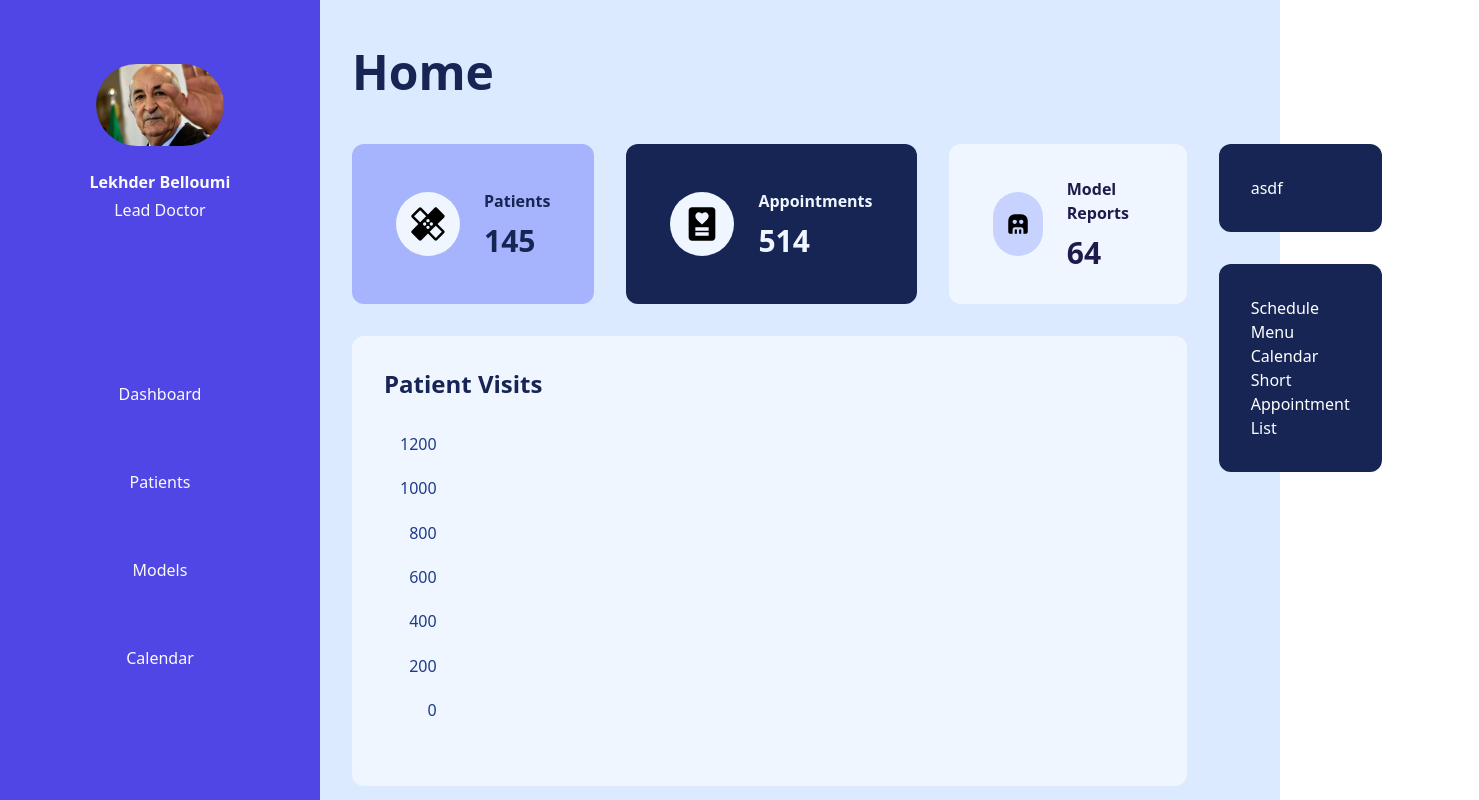
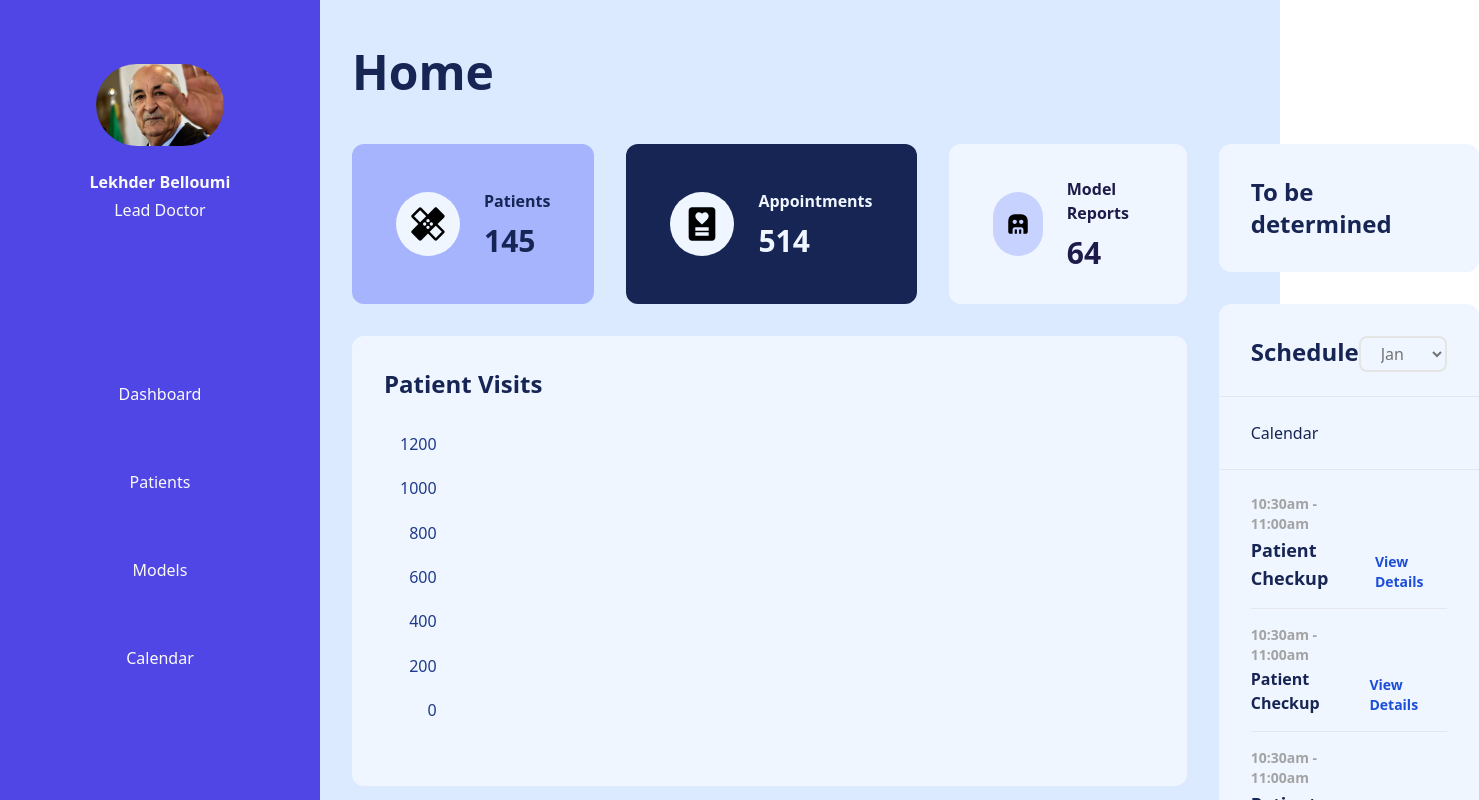
Before and after one commit to op-squad/front, a React (Vite) app: page /dashboard in a window 1280 px wide. Shown: the top 800 px of the page, 1479 px wide, since content can reach past the window. Built offline with nearby package versions, Linux system fonts and the light colour scheme.

Commit message:
add schedule inner code

```diff
--- /dev/null
+++ b/src/components/app/DropdownMenu.tsx
@@ -0,0 +1,17 @@
+export default function DropdownMenu() {
+  return (
+    <div className="border-solid">
+      <select
+        className="py-1 px-4 rounded-lg border-2 border-neutral-200 bg-blue-50 text-neutral-500"
+        name=""
+        id=""
+      >
+        <option value="">Jan</option>
+        <option value="">Feb</option>
+        <option value="">Mar</option>
+        <option value="">Apr</option>
+        <option value="">May</option>
+      </select>
+    </div>
+  );
+}
--- a/src/pages/Dashboard.tsx
+++ b/src/pages/Dashboard.tsx
@@ -1,6 +1,7 @@
 import Sidebar from "../components/app/Sidebar";
 import StatCard from "../components/app/dashboard/StatCard";
 // import MySvg from "../assets/stat_cards/1.svg";
+import DropdownMenu from "../components/app/DropdownMenu";
 
 export default function Dashboard() {
   return (
@@ -81,14 +82,58 @@ export default function Dashboard() {
               </div>
             </div>
             <div className="flex flex-col gap-8 basis-[35%] h-max">
-              <div className="bg-blue-950 rounded-xl text-white p-8">asdf</div>
-              <div className="bg-blue-950 rounded-xl text-white p-8">
-                <div>
-                  <p>Schedule</p>
-                  <div>Menu</div>
+              <div className="bg-blue-50 rounded-xl p-8">
+                <p className="font-extrabold text-2xl text-blue-950">
+                  To be determined
+                </p>
+              </div>
+              <div className="flex flex-col gap-6 bg-blue-50 text-blue-950 rounded-xl p-8">
+                <div className="flex justify-between">
+                  <p className="font-extrabold text-2xl text-blue-950">
+                    Schedule
+                  </p>
+                  <DropdownMenu />
                 </div>
-                <div>Calendar</div>
-                <div>Short Appointment List</div>
+                <hr className="mx-[-32px]" />
+                <div>Calendar</div> {/*todo later*/}
+                <hr className="mx-[-32px]" />
+                <div className="flex flex-col gap-4">
+                  <div className="flex justify-between items-end">
+                    <div className="flex flex-col gap-0.5">
+                      <p className="text-sm font-bold text-neutral-400">
+                        10:30am - 11:00am
+                      </p>
+                      <p className="text-lg font-semibold">Patient Checkup</p>
+                    </div>
+                    <p className="text-sm font-semibold text-blue-700 hover:underline cursor-pointer">
+                      View Details
+                    </p>
+                  </div>
+                  <hr />
+                  <div className="flex justify-between items-end">
+                    <div className="flex flex-col gap-0.5">
+                      <p className="text-sm font-bold text-neutral-400">
+                        10:30am - 11:00am
+                      </p>
+                      <p className="text-base font-semibold">Patient Checkup</p>
+                    </div>
+                    <p className="text-sm font-semibold text-blue-700 hover:underline cursor-pointer">
+                      View Details
+                    </p>
+                  </div>
+                  <hr />
+                  <div className="flex justify-between items-end">
+                    <div className="flex flex-col gap-0.5">
+                      <p className="text-sm font-bold text-neutral-400">
+                        10:30am - 11:00am
+                      </p>
+                      <p className="text-lg font-semibold">Patient Checkup</p>
+                    </div>
+                    <p className="text-sm font-semibold text-blue-700 hover:underline cursor-pointer">
+                      View Details
+                    </p>
+                  </div>
+                </div>
               </div>
             </div>
           </div>
```
